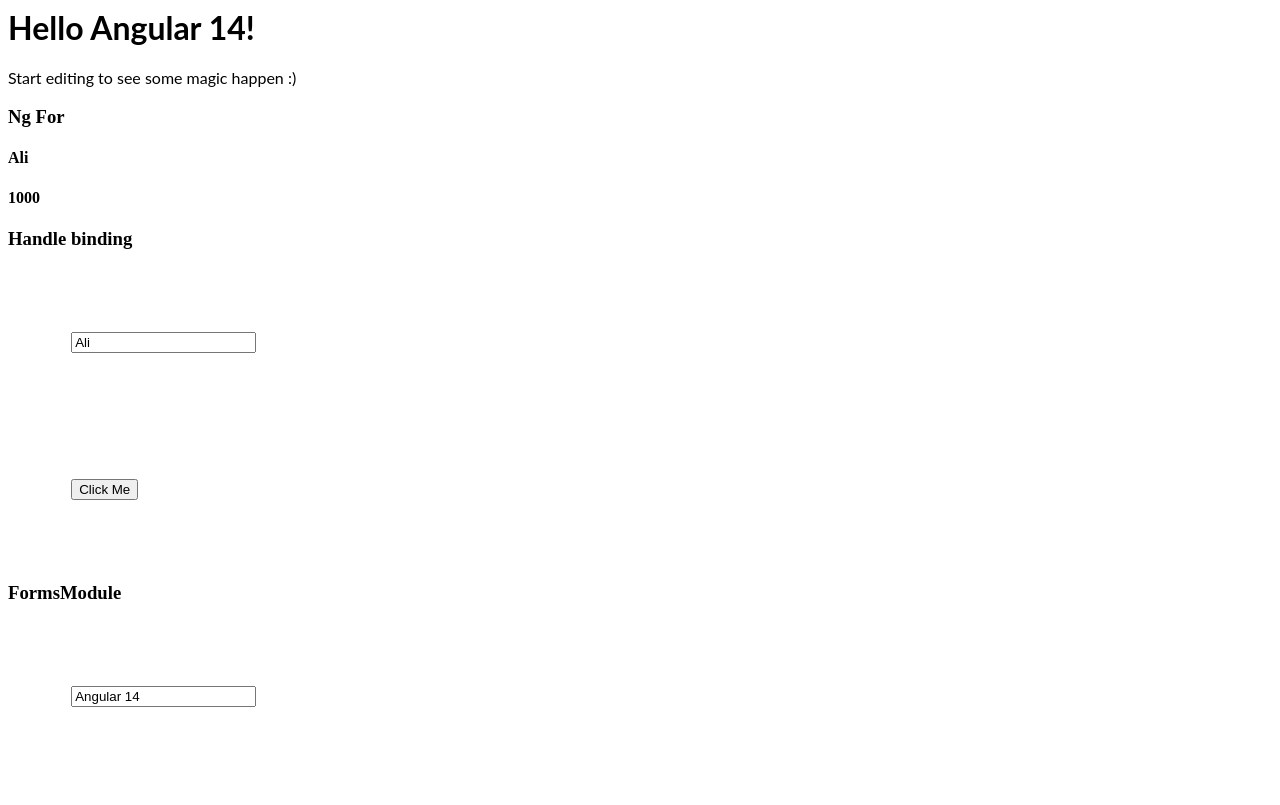
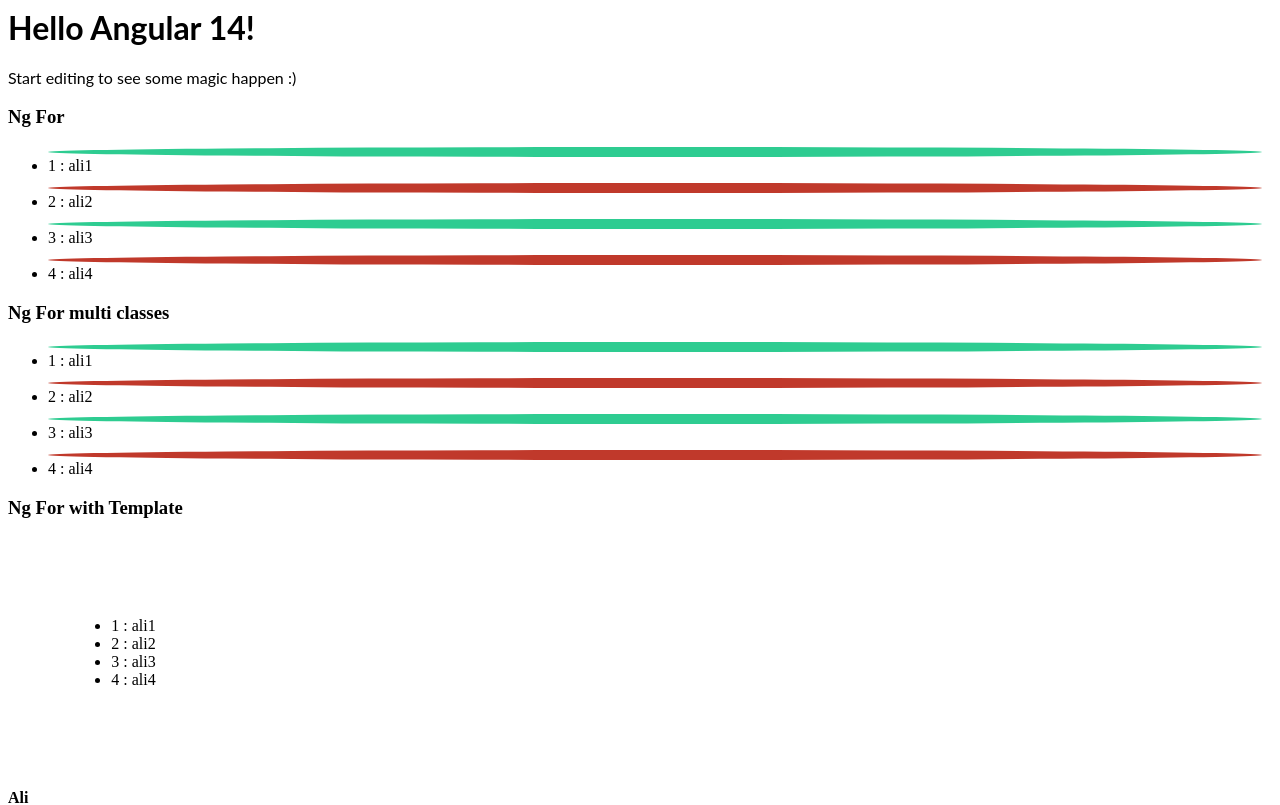
Before and after one commit to aliafn/angular-ivy-dafw9t, an Angular app: page / in a window 1280 px wide. Shown: the top 805 px of the page. Built offline with nearby package versions, Linux system fonts and the light colour scheme.

Commit message:
3 files modified

```diff
--- a/src/app/app.component.html
+++ b/src/app/app.component.html
@@ -3,6 +3,35 @@
 <p>Start editing to see some magic happen :)</p>
 
 <h3>Ng For</h3>
+
+<uL>
+  <li *ngFor="let passenger of getPassengers(); let i = index">
+    <span class="status" [class.checked-in]="passenger.checkedIn"></span>
+    {{ i + 1 }} : {{ passenger.fullname }}
+  </li>
+</uL>
+<h3>Ng For multi classes</h3>
+<uL>
+  <li *ngFor="let passenger of getPassengers(); let i = index">
+    <span
+      class="status"
+      [ngClass]="{
+        'checked-in': passenger.checkedIn,
+        'checked-out': !passenger.checkedIn
+      }"
+    ></span>
+    {{ i + 1 }} : {{ passenger.fullname }}
+  </li>
+</uL>
+
+<h3>Ng For with Template</h3>
+<div>
+  <uL>
+    <ng-template ngFor let-passenger let-i="index" [ngForOf]="getPassengers()">
+      <li>{{ i + 1 }} : {{ passenger.fullname }}</li>
+    </ng-template>
+  </uL>
+</div>
 
 <h4 [innerHTML]="agent"></h4>
 <h4 [innerHTML]="cust"></h4>
--- a/src/app/app.component.scss
+++ b/src/app/app.component.scss
@@ -4,3 +4,14 @@
 div {
   padding: 5%;
 }
+.status {
+  width: 10 px;
+  height: 10px;
+  background: #c0392b;
+  display: block;
+  margin: 8px 10px 0 0;
+  border-radius: 50%;
+  &.checked-in {
+    background: #2ecc91;
+  }
+}
--- a/src/app/app.component.ts
+++ b/src/app/app.component.ts
@@ -12,28 +12,32 @@
   styleUrls: ['./app.component.scss'],
 })
 export class AppComponent {
-  passengers: Passenger[] = [
+  private passengers: Passenger[] = [
     {
       id: 1,
-      fullname: 'ali',
+      fullname: 'ali1',
       checkedIn: true,
     },
     {
-      id: 1,
-      fullname: 'ali',
+      id: 2,
+      fullname: 'ali2',
+      checkedIn: false,
+    },
+    {
+      id: 3,
+      fullname: 'ali3',
       checkedIn: true,
     },
     {
-      id: 1,
-      fullname: 'ali',
-      checkedIn: true,
-    },
-    {
-      id: 1,
-      fullname: 'ali',
-      checkedIn: true,
+      id: 4,
+      fullname: 'ali4',
+      checkedIn: false,
     },
   ];
+
+  getPassengers() {
+    return this.passengers;
+  }
 
   name = 'Angular ' + VERSION.major;
   agent = 'Ali';
```
